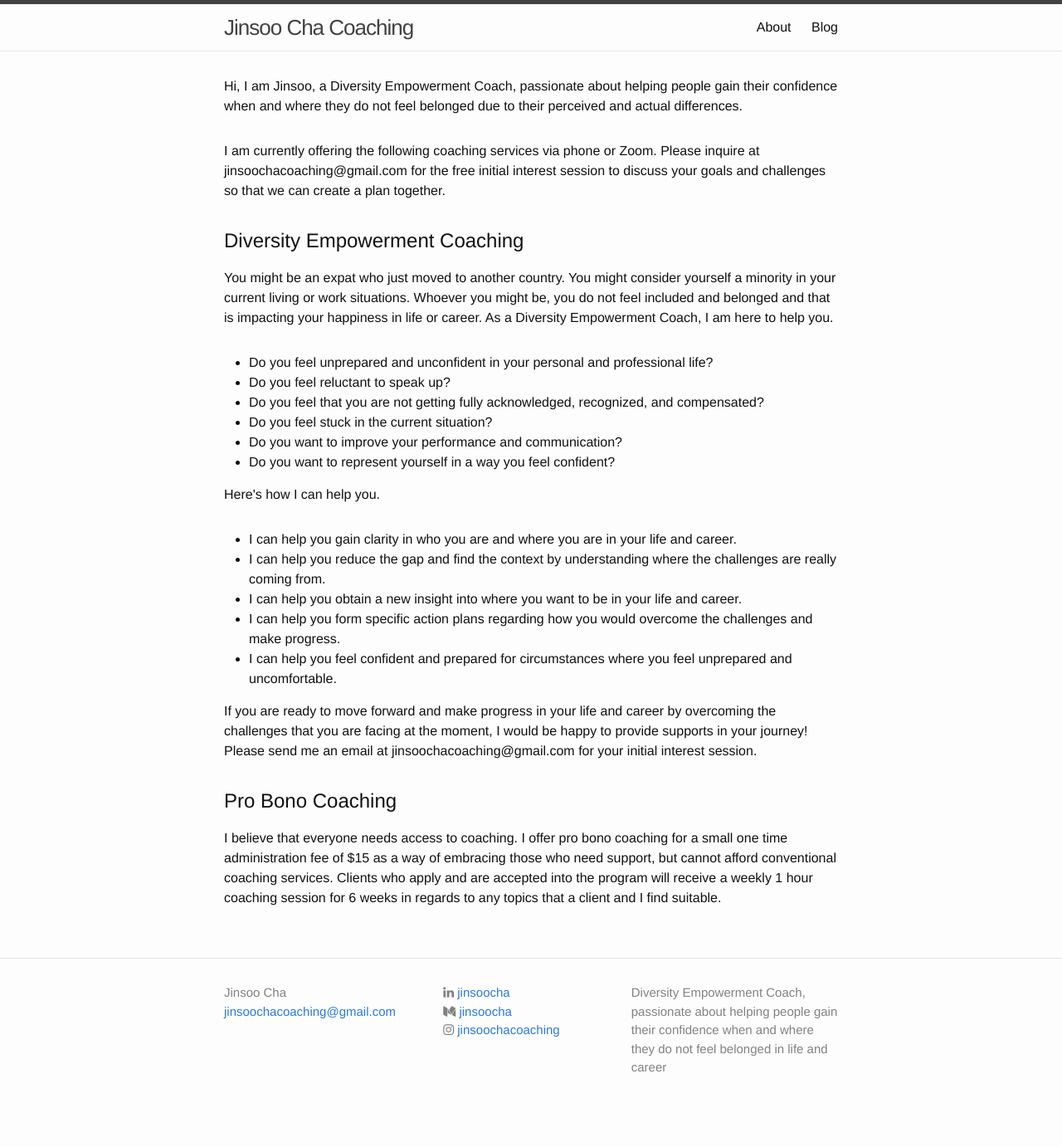
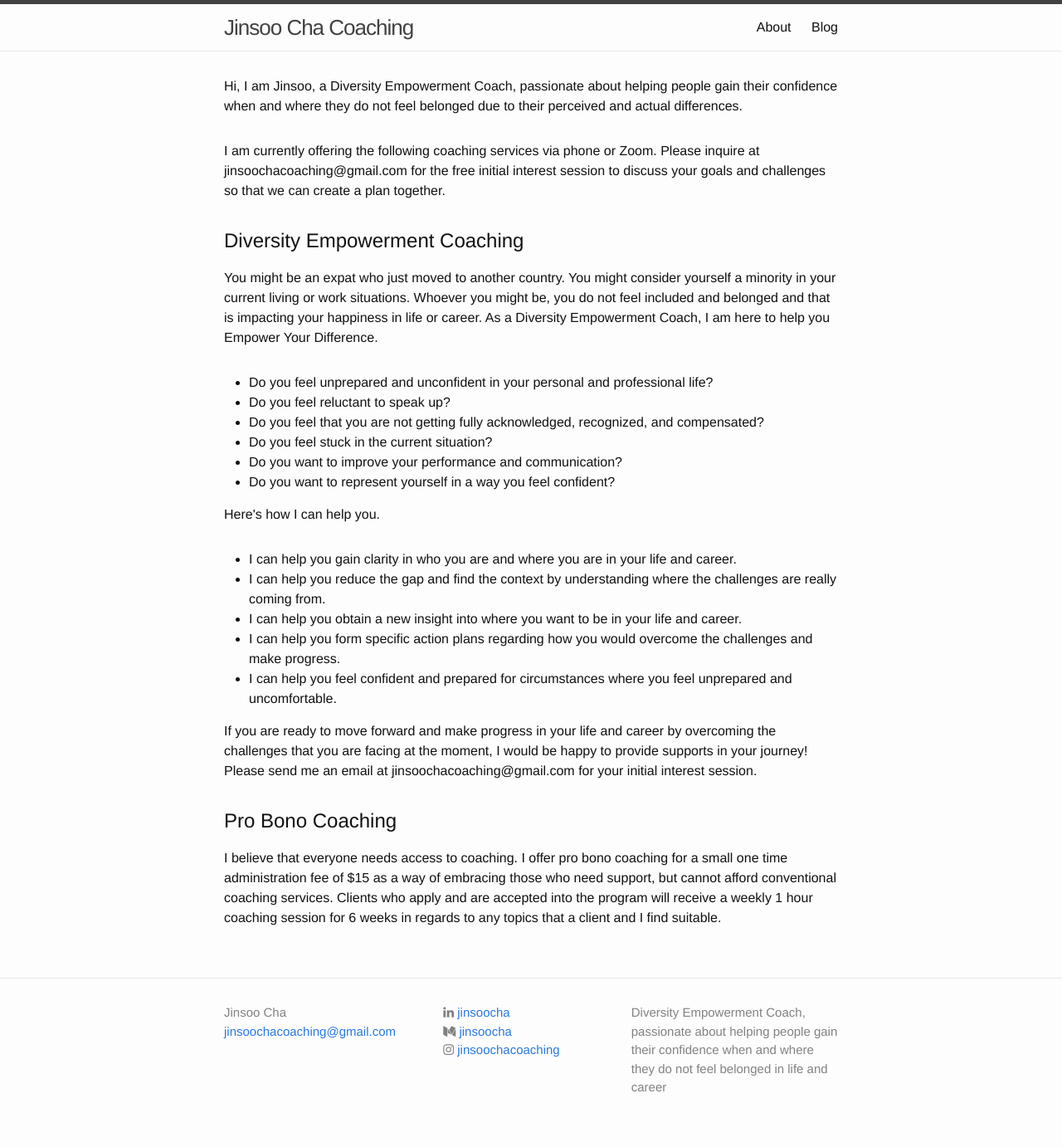
Before and after one commit to jinsoocha/jinsoocha.github.io, a Jekyll site: the page built from index.html, in a window 1280 px wide. Shown: the whole page at 83% size. Built offline with Jekyll 4.4.1, drawn with Linux system fonts in a browser that asks for light colours; nearby versions of some CDN libraries; before the commit the page ends 1358 px from its top, so only the background shows below that.

Commit message:
Update index.html

```diff
--- a/index.html
+++ b/index.html
@@ -8,7 +8,7 @@ layout: default
     <p class="post-content">I am currently offering the following coaching services via phone or Zoom. Please inquire at jinsoochacoaching@gmail.com for the free initial interest session to discuss your goals and challenges so that we can create a plan together.</p>
     <div class="intro-block">
       <h2 class="post-heading">Diversity Empowerment Coaching</h2>
-      <p class="post-content">You might be an expat who just moved to another country. You might consider yourself a minority in your current living or work situations. Whoever you might be, you do not feel included and belonged and that is impacting your happiness in life or career. As a Diversity Empowerment Coach, I am here to help you.</p>
+      <p class="post-content">You might be an expat who just moved to another country. You might consider yourself a minority in your current living or work situations. Whoever you might be, you do not feel included and belonged and that is impacting your happiness in life or career. As a Diversity Empowerment Coach, I am here to help you <br>Empower Your Difference.</br></p>
       <ul>
         <li>Do you feel unprepared and unconfident in your personal and professional life?</li>
         <li>Do you feel reluctant to speak up?</li>
```
